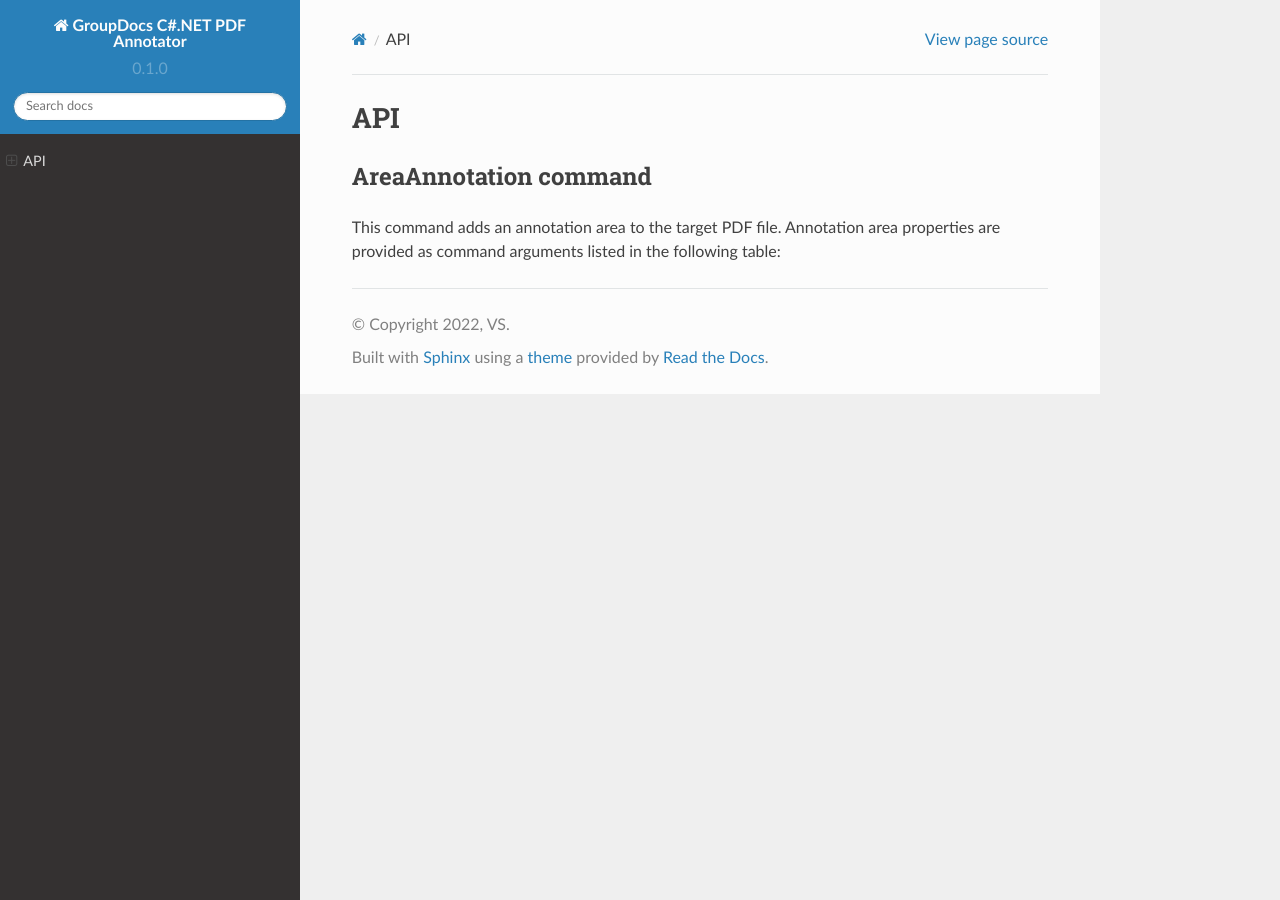
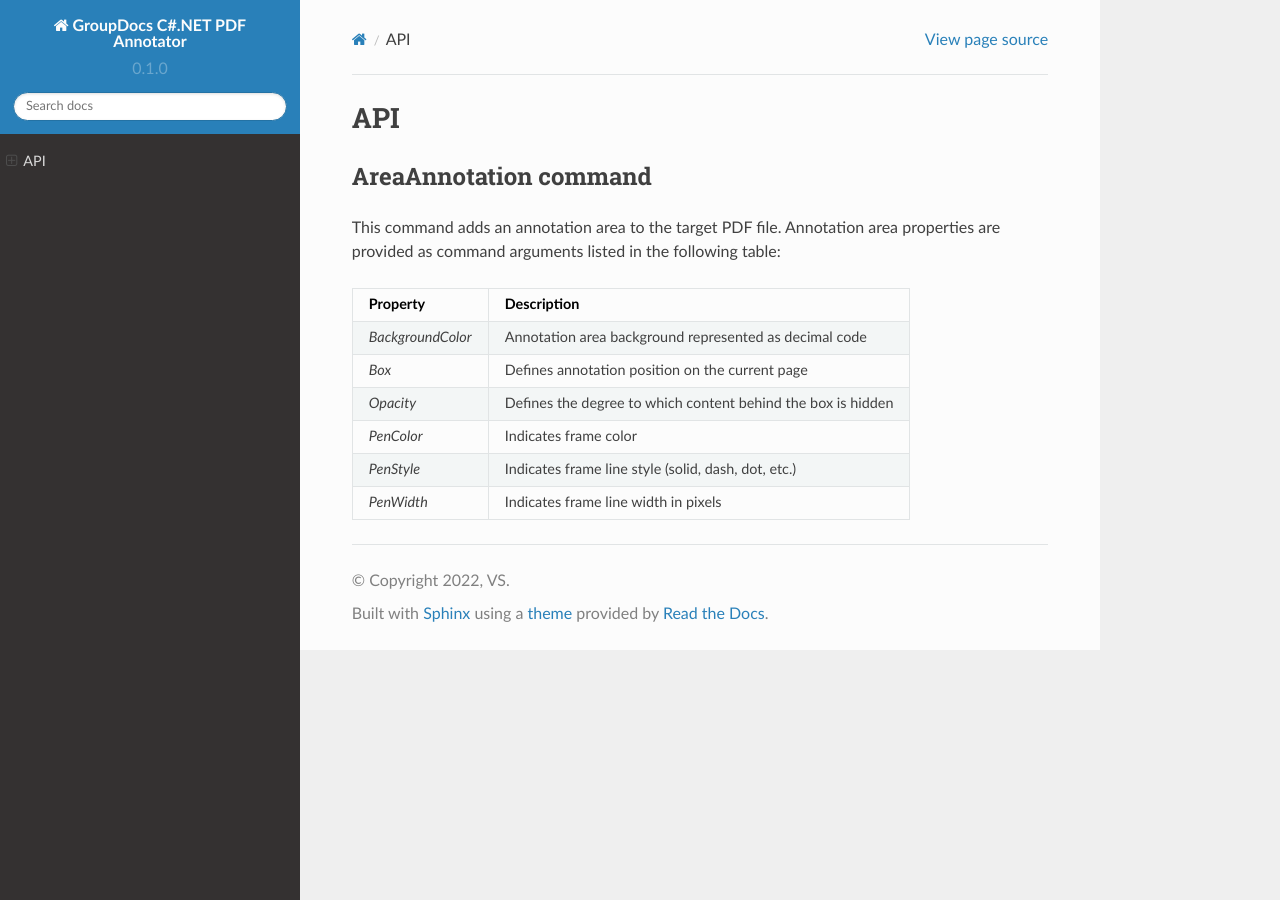
Before and after one commit to vadimsteckler1/asposetest, a Sphinx documentation site: the page built from docs/source/api.rst, in a window 1280 px wide. Built offline with Sphinx 7.4.7 and the Read the Docs theme 2.0.0, drawn with Linux system fonts in a browser that asks for light colours.

```diff
--- a/docs/source/api.rst
+++ b/docs/source/api.rst
@@ -7,13 +7,13 @@ AreaAnnotation command
 This command adds an annotation area to the target PDF file. Annotation area properties are provided as command arguments listed in the following table:
 
 .. table::
-================  =============================================================
-Property          Description
-================  =============================================================
+==================  =============================================================
+Property            Description
+==================  =============================================================
 `BackgroundColor`   Annotation area background represented as decimal code
 `Box`               Defines annotation position on the current page
 `Opacity`           Defines the degree to which content behind the box is hidden
 `PenColor`          Indicates frame color
 `PenStyle`          Indicates frame line style (solid, dash, dot, etc.)
 `PenWidth`          Indicates frame line width in pixels
-================  =============================================================
+==================  =============================================================
```
